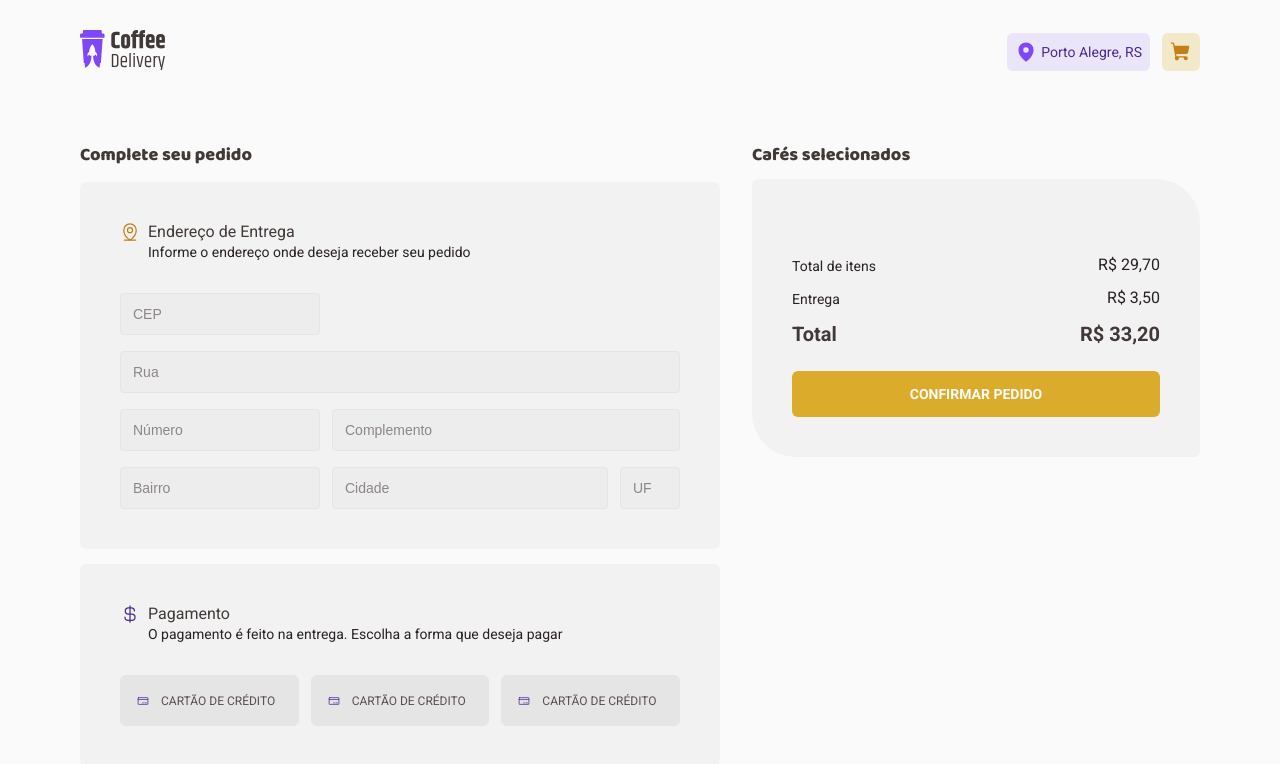
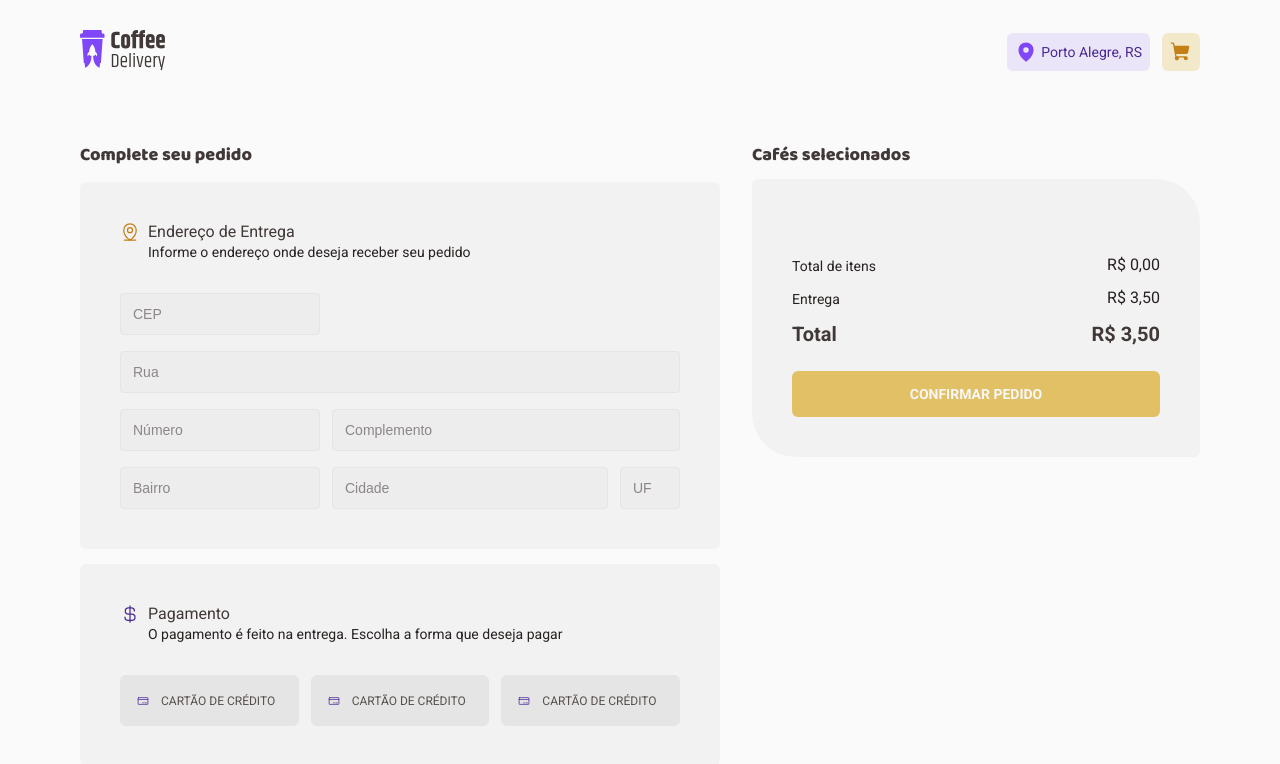
Before and after one commit to matheuslima99/coffee-delivery, a React (Vite) app: page /completeOrder in a window 1280 px wide. Shown: the top 764 px of the page. Built offline with nearby package versions, Linux system fonts and the light colour scheme.

Commit message:
Application features - persisting data in localStorage

```diff
--- a/src/components/Button/idex.tsx
+++ b/src/components/Button/idex.tsx
@@ -5,6 +5,6 @@ interface ButtonProps extends ButtonHTMLAttributes<HTMLButtonElement> {
   text: String;
 }
 
-export function Button({ text }: ButtonProps) {
-  return <ButtonContainer>{text}</ButtonContainer>;
+export function Button({ text, ...props }: ButtonProps) {
+  return <ButtonContainer {...props}>{text}</ButtonContainer>;
 }
--- a/src/contexts/CartContext.tsx
+++ b/src/contexts/CartContext.tsx
@@ -1,4 +1,4 @@
-import { createContext, ReactNode, useState } from "react";
+import { createContext, ReactNode, useEffect, useState } from "react";
 import { Coffee } from "../pages/Home/components/CoffeeCard";
 
 export interface CartItem extends Coffee {
@@ -7,6 +7,7 @@ export interface CartItem extends Coffee {
 
 interface CartContextType {
   cartQuantity: number;
+  cartItemsTotal: number;
   cartItems: CartItem[];
   addCoffeeToCart: (coffee: CartItem) => void;
   changeCartItemQuantity: (
@@ -20,12 +21,25 @@ interface CartContextProviderProps {
   children: ReactNode;
 }
 
+const COFFEE_ITEMS_STORAGE_KEY = "@coffeeDelivery:cartItems";
+
 export const CartContext = createContext({} as CartContextType);
 
 export function CartContextProvider({ children }: CartContextProviderProps) {
-  const [cartItems, setCartItems] = useState<CartItem[]>([]);
+  const [cartItems, setCartItems] = useState<CartItem[]>(() => {
+    const storedCartItems = localStorage.getItem(COFFEE_ITEMS_STORAGE_KEY);
+    if (storedCartItems) {
+      return JSON.parse(storedCartItems);
+    }
+
+    return [];
+  });
 
   const cartQuantity = cartItems.length;
+
+  const cartItemsTotal = cartItems.reduce((acc, cartItem) => {
+    return acc + cartItem.price * cartItem.quantity;
+  }, 0);
 
   function addCoffeeToCart(coffee: CartItem) {
     const coffeeAlreadyExistsInCart = cartItems.findIndex(
@@ -74,10 +88,16 @@ export function CartContextProvider({ children }: CartContextProviderProps) {
       prevState.filter((item) => item.id !== cartItemId)
     );
   }
+
+  useEffect(() => {
+    localStorage.setItem(COFFEE_ITEMS_STORAGE_KEY, JSON.stringify(cartItems));
+  }, [cartItems]);
+
   return (
     <CartContext.Provider
       value={{
         cartQuantity,
+        cartItemsTotal,
         cartItems,
         addCoffeeToCart,
         changeCartItemQuantity,
--- a/src/pages/CompleteOrder/components/SelectedCoffees/ConfirmationSection.tsx
+++ b/src/pages/CompleteOrder/components/SelectedCoffees/ConfirmationSection.tsx
@@ -1,27 +1,39 @@
 import { Button } from "../../../../components/Button/idex";
 import { RegularText } from "../../../../components/Typography";
+import { useCart } from "../../../../hooks/useCart";
+import { formatMoney } from "../../../../utils/formatMoney";
 import { ConfirmationSectionContainer } from "./styles";
 
+const DELIVERY_PRICE = 3.5;
+
 export function ConfirmationSection() {
+  const { cartItemsTotal, cartQuantity } = useCart();
+
+  const cartTotal = DELIVERY_PRICE + cartItemsTotal;
+
+  const formatedItemsTotal = formatMoney(cartItemsTotal);
+  const formatedCartTotal = formatMoney(cartTotal);
+  const formatedDeliveryPrice = formatMoney(DELIVERY_PRICE);
+
   return (
     <ConfirmationSectionContainer>
       <div>
         <RegularText size="s">Total de itens</RegularText>
-        <RegularText>R$ 29,70</RegularText>
+        <RegularText>R$ {formatedItemsTotal}</RegularText>
       </div>
       <div>
         <RegularText size="s">Entrega</RegularText>
-        <RegularText>R$ 3,50</RegularText>
+        <RegularText>R$ {formatedDeliveryPrice}</RegularText>
       </div>
       <div>
         <RegularText size="l" weight={700} color="subtitle">
           Total
         </RegularText>
         <RegularText size="l" weight={700} color="subtitle">
-          R$ 33,20
+          R$ {formatedCartTotal}
         </RegularText>
       </div>
-      <Button text="Confirmar pedido" />
+      <Button text="Confirmar pedido" disabled={!cartQuantity} />
     </ConfirmationSectionContainer>
   );
 }
```
